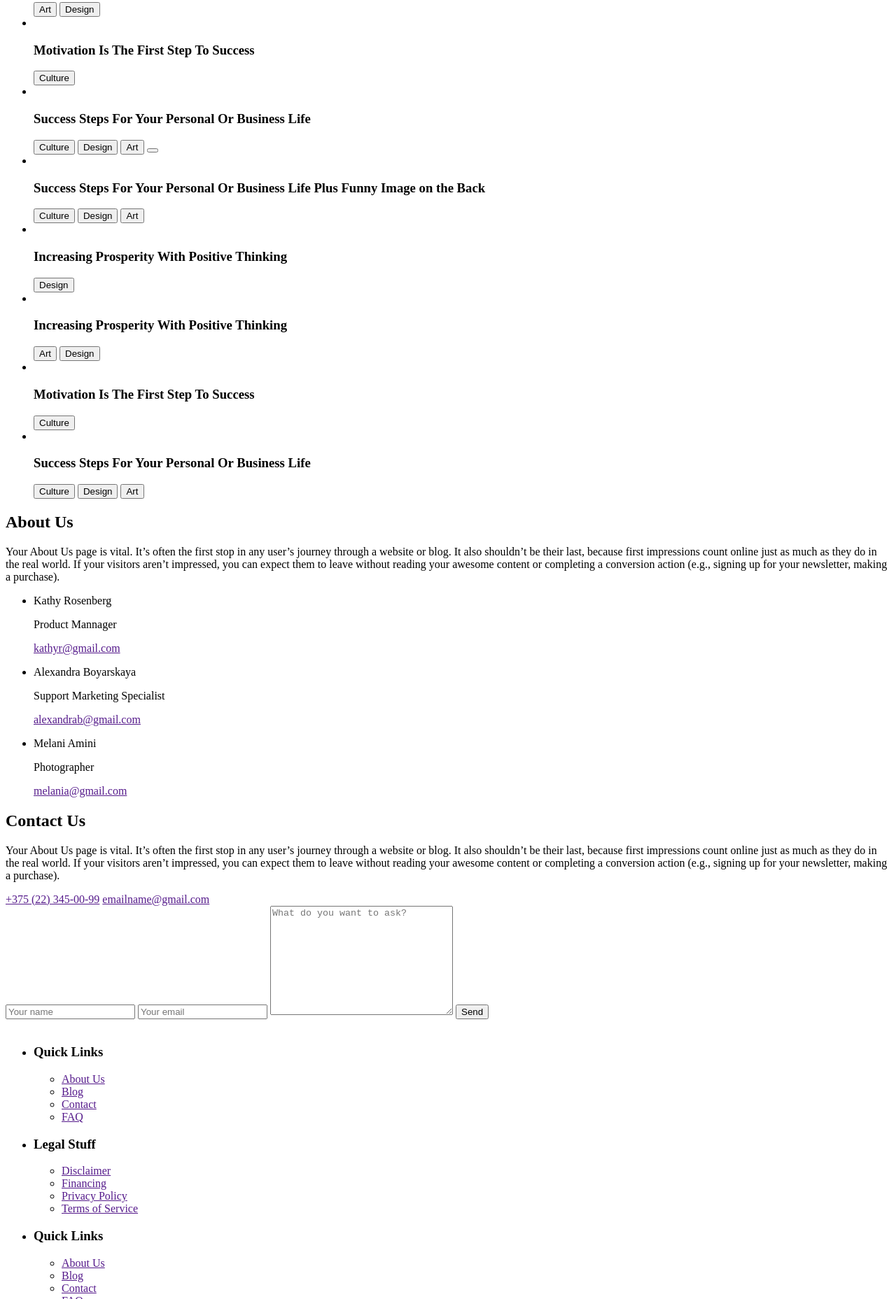
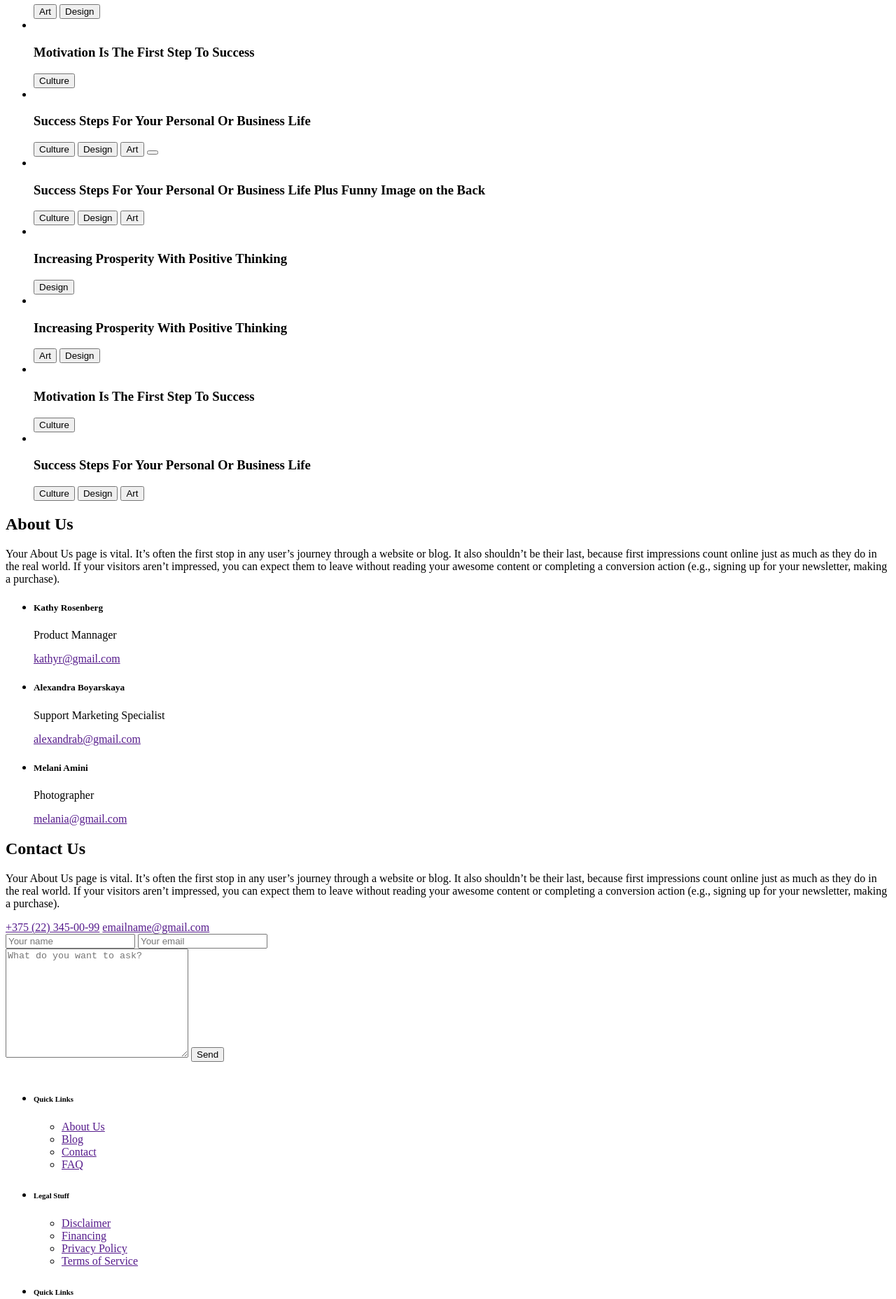
Before and after one commit to ToryaToria/Productly, a plain HTML site: page index.html in a window 1280 px wide. Shown: the part 943-2800 px from the top of the page at 70% size. Drawn offline with Linux system fonts and the light colour scheme.

Commit message:
разметка по видео Friday_part1

```diff
--- a/index.html
+++ b/index.html
@@ -21,8 +21,10 @@
         <li><a href="">Product</a></li>
       </ul>
 
+      <div>
         <button type="button">Sign In</button>
         <button type="button">Sign Up</button>
+      </div>
     </nav>
   </header>
 
@@ -31,29 +33,32 @@
       <h1>The Design Thinking superpowers</h1>
       <p>Tools, tutorials, design and innovation experts, all in one place! The most intuitive way to imagine your next
         user experience.</p>
+
+      <div>
         <button type="button">Get started</button>
         <a href="">Watch the Video</a>
+      </div>
     </section>
 
     <section>
       <h2>We design tools to unveil your superpowers</h2>
       <ul>
         <li>
-          <h3>First click tests</h3>
+          <h4>First click tests</h4>
           <p>While most people enjoy
             casino gambling,</p>
         </li>
         <li>
-          <h3>Design surveys</h3>
+          <h4>Design surveys</h4>
           <p>Sports betting, lottery and bingo playing for the fun</p>
         </li>
         <li>
-          <h3>Preference tests</h3>
+          <h4>Preference tests</h4>
           <p>The Myspace page defines
             the individual.</p>
         </li>
         <li>
-          <h3>Five second tests</h3>
+          <h4>Five second tests</h4>
           <p>Personal choices and the overall personality of the person. </p>
         </li>
       </ul>
@@ -84,59 +89,75 @@
         <li>
           <img src="" alt="">
           <h3>Increasing Prosperity With Positive Thinking</h3>
+          <div>
             <button type="button">Art</button>
             <button type="button">Design</button>
+          </div>
+
         </li>
 
         <li>
           <img src="" alt="">
           <h3>Motivation Is The First Step To Success</h3>
+          <div>
             <button type="button">Culture</button>
+          </div>
         </li>
 
         <li>
           <img src="" alt="">
           <h3>Success Steps For Your Personal Or Business Life</h3>
+          <div>
             <button type="button">Culture</button>
             <button type="button">Design</button>
             <button type="button">Art</button>
-
             <button type="button"></button>
+          </div>
         </li>
 
         <li>
           <img src="" alt="">
           <h3>Success Steps For Your Personal Or Business Life Plus Funny Image on the Back</h3>
+          <div>
             <button type="button">Culture</button>
             <button type="button">Design</button>
             <button type="button">Art</button>
+          </div>
         </li>
 
         <li>
           <img src="" alt="">
           <h3>Increasing Prosperity With Positive Thinking</h3>
+          <div>
             <button type="button">Design</button>
+          </div>
         </li>
 
         <li>
           <img src="" alt="">
           <h3>Increasing Prosperity With Positive Thinking</h3>
+          <div>
             <button type="button">Art</button>
             <button type="button">Design</button>
+          </div>
         </li>
 
         <li>
           <img src="" alt="">
           <h3>Motivation Is The First Step To Success</h3>
+          <div>
             <button type="button">Culture</button>
+          </div>
         </li>
 
         <li>
           <img src="" alt="">
           <h3>Success Steps For Your Personal Or Business Life</h3>
+          <div>
             <button type="button">Culture</button>
             <button type="button">Design</button>
             <button type="button">Art</button>
+          </div>
         </li>
       </ul>
     </section>
@@ -150,21 +171,21 @@
 
       <ul>
         <li>
-          <p>Kathy Rosenberg</p>
+          <h5>Kathy Rosenberg</h5>
           <p>Product Mannager</p>
           <a href="">kathyr@gmail.com</a>
           <img src="" alt="">
         </li>
 
         <li>
-          <p>Alexandra Boyarskaya</p>
+          <h5>Alexandra Boyarskaya</h5>
           <p>Support Marketing Specialist</p>
           <a href="">alexandrab@gmail.com</a>
           <img src="" alt="">
         </li>
 
         <li>
-          <p>Melani Amini</p>
+          <h5>Melani Amini</h5>
           <p>Photographer</p>
           <a href="">melania@gmail.com</a>
           <img src="" alt="">
@@ -173,6 +194,7 @@
     </section>
 
     <section>
+     <div>
       <h2>Contact Us</h2>
       <p>Your About Us page is vital. It’s often the first stop in any user’s journey through a website or blog. It also
         shouldn’t be their last, because first impressions count online just as much as they do in the real world. If
@@ -180,11 +202,14 @@
         a conversion action (e.g., signing up for your newsletter, making a purchase).</p>
       <a href="">+375 (22) 345-00-99</a>
       <a href="">emailname@gmail.com</a>
+     </div>
 
-      <form action="">
-        <input type="text" placeholder="Your name">
-        <input type="text" placeholder="Your email">
-        <textarea name="" id="" cols="30" rows="10" placeholder="What do you want to ask?"></textarea>
+      <form action="" method="post">
+        <div>
+          <input type="text" name="name" placeholder="Your name">
+        <input type="text" name="email" placeholder="Your email">
+        </div>
+        <textarea name="questions" id="" cols="30" rows="10" placeholder="What do you want to ask?"></textarea>
         <button type="submit">Send</button>
       </form>
     </section>
@@ -197,7 +222,7 @@
 
     <ul>
       <li>
-        <h3>Quick Links</h3>
+        <h6>Quick Links</h6>
         <ul>
           <li>
             <a href="">About Us</a>
@@ -218,7 +243,7 @@
       </li>
 
       <li>
-        <h3>Legal Stuff</h3>
+        <h6>Legal Stuff</h6>
         <ul>
           <li>
             <a href="">Disclaimer</a>
@@ -239,7 +264,7 @@
       </li>
 
       <li>
-        <h3>Quick Links</h3>
+        <h6>Quick Links</h6>
         <ul>
           <li>
             <a href="">About Us </a>
```
Lines whose indentation alone changed are shown as unchanged.
